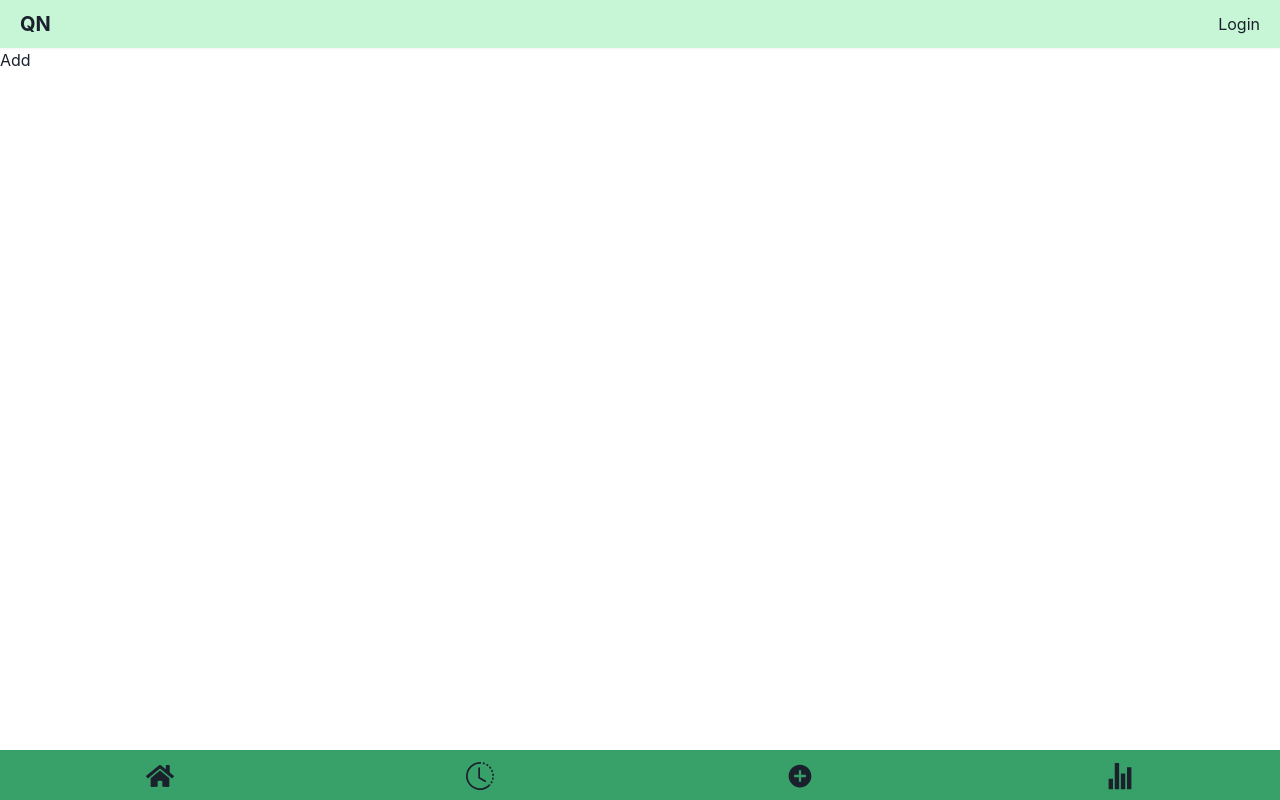
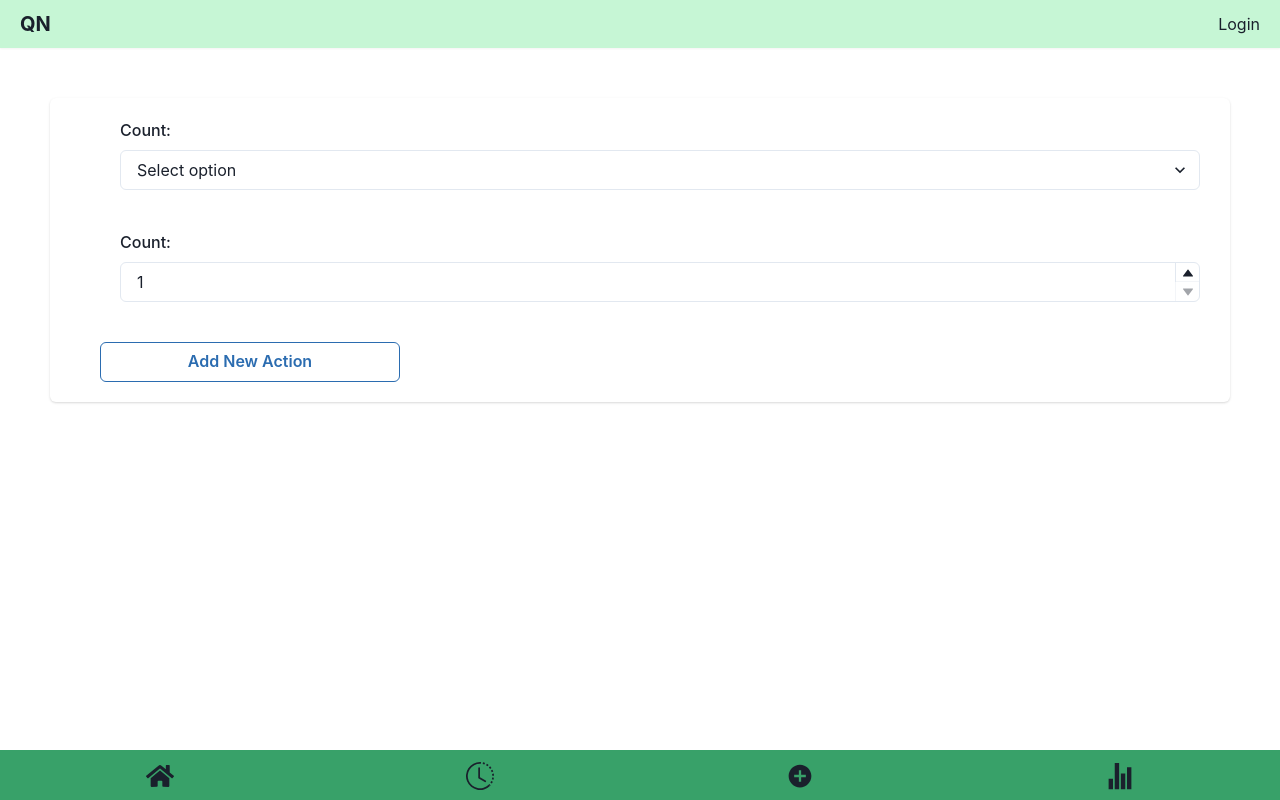
Before and after one commit to zbyju/dream-team-collabothon, a Next.js app in the folder src/: page /app/add in a window 1280 px wide. Built offline with nearby package versions, Linux system fonts and the light colour scheme.

Commit message:
Add frontend basics

```diff
--- a/src/pages/app/add.tsx
+++ b/src/pages/app/add.tsx
@@ -1,9 +1,51 @@
+import { useState } from "react";
 import Layout from "../../components/layouts/Layout";
+import React from "react";
+import {
+  Select,
+  FormLabel,
+  FormControl,
+  Input,
+  NumberInput,
+  NumberIncrementStepper,
+  NumberDecrementStepper,
+  NumberInputStepper,
+  NumberInputField,
+  Card,
+  Button
+} from "@chakra-ui/react";
 
 export default function Add() {
+  const [transactionType, setTransactionType] = React.useState("")
+  const [transactionCount, setTransactionCount] = React.useState("1")
+
+  function handleSubmit() {}
+
   return (
     <Layout>
-      <h1>Add</h1>
+      <Card m = {50}>
+      <FormControl pl={50} pr={50} m={5}>
+        <FormLabel>Count:</FormLabel>
+          <Select placeholder='Select option' value ={transactionType}>
+            <option value='option1'>Option 1</option>
+            <option value='option2'>Option 2</option>
+            <option value='option3'>Option 3</option>
+          </Select>
+        </FormControl>
+        <FormControl pl={50} pr={50} m={5}>
+          <FormLabel>Count:</FormLabel>
+          <NumberInput defaultValue={1} min={1} bgGradient="linear(to-t, greay.100, grey.200)"
+          placeholder='15' onChange={(value) => setTransactionCount(value)}
+          value={transactionCount}>
+            <NumberInputField/>
+            <NumberInputStepper>
+              <NumberIncrementStepper />
+              <NumberDecrementStepper />
+            </NumberInputStepper>
+          </NumberInput>
+        </FormControl>
+        <Button colorScheme='blue' variant='outline' onClick={() => handleSubmit()} maxW={300} m={5} ml={50} >Add New Action</Button>
+      </Card>
     </Layout>
   )
 }
```
